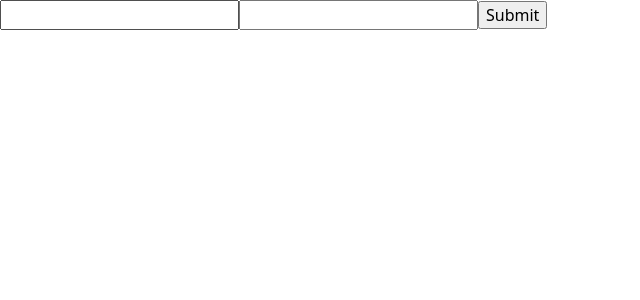
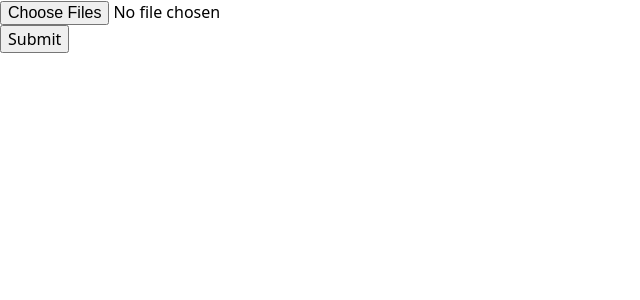
Before and after one commit to AnasShaikh96/img-macro, a React (Vite) app in the folder client/: page / in a window 1280 px wide. Shown: the top 300 px of the page, without its empty margins (0-640 px from the left). Built offline with nearby package versions, Linux system fonts and the light colour scheme.

Commit message:
finished Input component

```diff
--- a/client/src/components/features/doc-fomatter/api/create-doc.ts
+++ b/client/src/components/features/doc-fomatter/api/create-doc.ts
@@ -0,0 +1,25 @@
+import * as z from "zod";
+
+const ACCEPTED_IMG_TYPES = ["image/png", 'image/jpeg', 'image/jpg'];
+const MAX_FILE_SIZE = 1 * 1024
+
+
+export const fileSchema = z.object({
+  file: z
+    .instanceof(FileList)
+    .refine((file) => file?.length > 0, "A File is Required").refine((files) => {
+      for (let i = 0; i < files.length; i++) {
+        if (!ACCEPTED_IMG_TYPES.includes(files[i].type)) {
+          return false
+        }
+      }
+      return true
+    }, 'Must be a valid file'
+    ).refine((file) => {
+
+      for (let i = 0; i < file.length; i++) {
+        if (file[i].size > MAX_FILE_SIZE) return false
+      }
+      return true
+    }, 'Maximum file size is ' + MAX_FILE_SIZE + 'KB'),
+});
--- a/client/src/components/features/doc-fomatter/component/create-doc.tsx
+++ b/client/src/components/features/doc-fomatter/component/create-doc.tsx
@@ -1,41 +1,7 @@
- // const createDocSchema = z.object({
-//   name: z.string().min(1, { message: "sadasd" }),
-//   age: z.number().min(10, { message: "sad" }),
-// });
-
-// export const CreateDoc = () => {
-//   const {
-//     register,
-//     handleSubmit,
-//     formState: { errors },
-//   } = useForm({
-//     resolver: zodResolver(createDocSchema),
-//   });
-
-//   console.log(errors);
-
-//   return (
-//     <form onSubmit={handleSubmit((d) => console.log(d))}>
-//       {/* <Input error={errors.name?.message?.toString()} /> */}
-//       {/* <input {...register("name")} /> */}
-//       {/* {errors.name?.message && <p>{errors.name?.message ?? ""}</p>} */}
-//       <input type="number" {...register("age", { valueAsNumber: true })} />
-//       {errors.age?.message && <p>{String(errors.age?.message)}</p>}
-//       {/* <Input type="number" error={errors} /> */}
-
-//       <input type="submit" />
-//     </form>
-//   );
-// };
-
 import { useForm } from "react-hook-form";
 import { zodResolver } from "@hookform/resolvers/zod";
-import * as z from "zod";
-
-const schema = z.object({
-  name: z.string().min(1, { message: "asddddd" }),
-  age: z.number().min(10),
-});
+import { Input } from "../../../ui/form";
+import { fileSchema } from "../api/create-doc";
 
 export const CreateDoc = () => {
   const {
@@ -43,15 +9,17 @@ export const CreateDoc = () => {
     handleSubmit,
     formState: { errors },
   } = useForm({
-    resolver: zodResolver(schema),
+    resolver: zodResolver(fileSchema),
   });
 
   return (
     <form onSubmit={handleSubmit((d) => console.log(d))}>
-      <input {...register("name")} />
-      {errors.name?.message && <p>{errors.name?.message}</p>}
-      <input type="number" {...register("age", { valueAsNumber: true })} />
-      {errors.age?.message && <p>{errors.age?.message}</p>}
+      <Input
+        multiple
+        type="file"
+        registration={register("file")}
+        error={errors["file"]}
+      />
       <input type="submit" />
     </form>
   );
--- a/client/src/components/ui/form/input.tsx
+++ b/client/src/components/ui/form/input.tsx
@@ -1,19 +1,29 @@
 import React from "react";
-import { FieldError, FieldErrorsImpl, Merge } from "react-hook-form";
+import {
+  FieldError,
+  FieldErrorsImpl,
+  Merge,
+  UseFormRegisterReturn,
+} from "react-hook-form";
 
 export type InputProps = React.InputHTMLAttributes<HTMLInputElement> & {
   className?: string;
-  error?: string | undefined;
-  // error?: FieldError | Merge<FieldError, FieldErrorsImpl> | undefined;
+  error?: FieldError | Merge<FieldError, FieldErrorsImpl> | undefined;
+  registration: Partial<UseFormRegisterReturn>;
 };
 
 const Input = React.forwardRef<HTMLInputElement, InputProps>(
-  ({ className, type, error }, ref) => {
-    console.log(error);
+  ({ className, type, error, registration, ...props }, ref) => {
     return (
       <div>
-        <input className={className} type={type} ref={ref} />
-        <p>{error ?? ""}</p>
+        <input
+          className={className}
+          type={type}
+          ref={ref}
+          {...props}
+          {...registration}
+        />
+        <p>{error?.message?.toString()}</p>
       </div>
     );
   }
```
